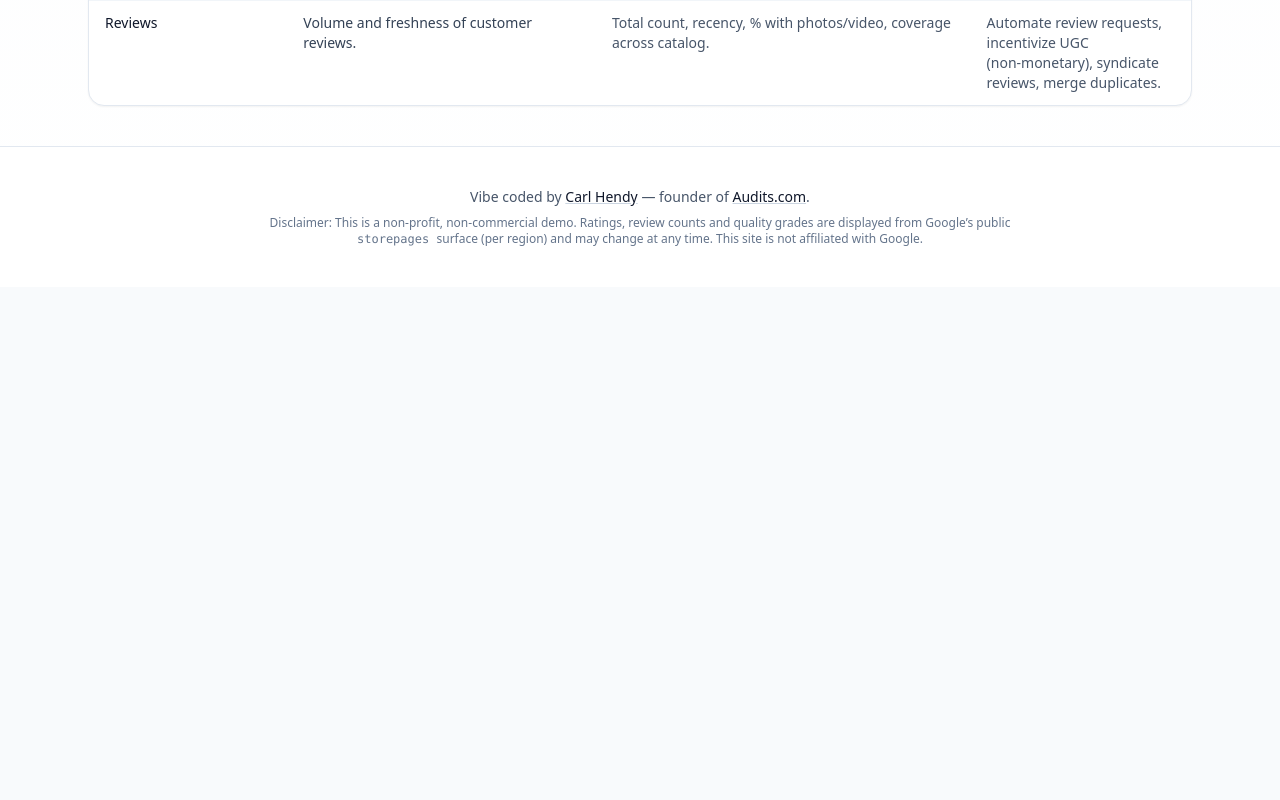
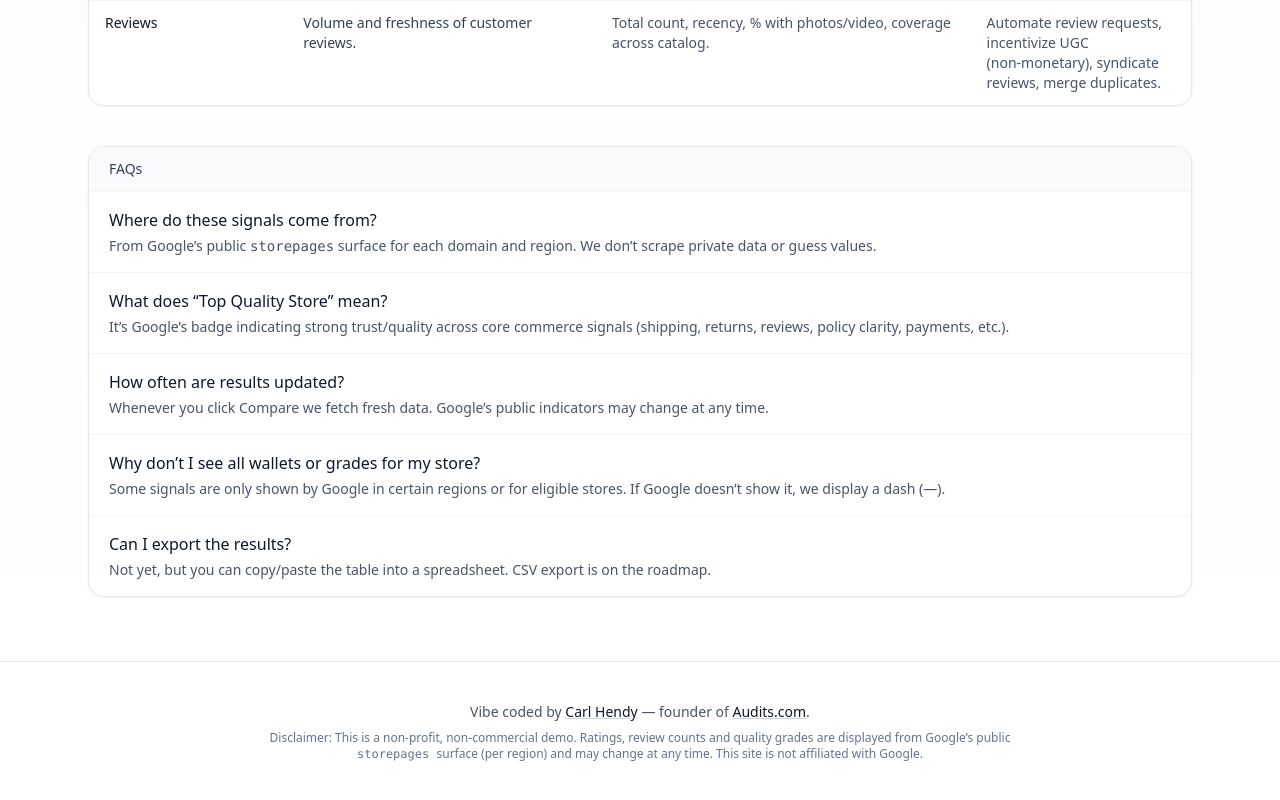
Before and after one commit to carlhendy/tsq-compartpr, a Next.js app: page / in a window 1280 px wide. Shown: the part 1206-2006 px from the top of the page. Before the commit the page ends 1493 px from the top, so only its background shows below. Built offline with nearby package versions, Linux system fonts and the light colour scheme.

Commit message:
Add files via upload

```diff
--- a/app/page.tsx
+++ b/app/page.tsx
@@ -142,7 +142,85 @@ export default function Page() {
   return (
     <main className="min-h-screen bg-gradient-to-b from-slate-50 to-white">
       {/* Hero */}
-      <section className="mx-auto max-w-6xl px-6 pt-16 pb-6 text-center">
+      {hasCompared && (
+        <section className="mx-auto max-w-6xl px-6 pb-16">
+          <div className="overflow-hidden rounded-2xl border border-slate-200 bg-white shadow-sm">
+            <table className="w-full table-fixed text-left">
+              <thead className="bg-slate-50 text-sm text-slate-600">
+                <tr className="[&>th]:px-4 [&>th]:py-3">
+                  <th className="w-[26%]">Store</th>
+                  <th className="w-[9%]">Top Quality Store</th>
+                  <th className="w-[10%]">Delivery time</th>
+                  <th className="w-[13%]">Shipping (quality)</th>
+                  <th className="w-[12%]">Return window</th>
+                  <th className="w-[13%]">Returns (quality)</th>
+                  <th className="w-[12%]">Wallets</th>
+                  <th className="w-[7%]">Rating</th>
+                  <th className="w-[8%]">Reviews</th>
+                </tr>
+              </thead>
+              <tbody className="divide-y divide-slate-100 text-sm text-slate-800">
+                {rows.length === 0 && (
+                  <tr>
+                    <td colSpan={9} className="px-4 py-10 text-center text-slate-500">
+                      {loading ? 'Fetching signals…' : 'No results yet.'}
+                    </td>
+                  </tr>
+                )}
+                {rows.map((row, i) => {
+                  const s = row.signals;
+                  return (
+                    <tr key={i} className="[&>td]:px-4 [&>td]:py-4">
+                      <td className="flex items-center gap-3 pr-2">
+                        <div className="h-10 w-10 overflow-hidden rounded-xl ring-1 ring-slate-200 bg-white">
+                          {s?.logo_url ? (
+                            // eslint-disable-next-line @next/next/no-img-element
+                            <img src={s.logo_url} alt="" className="h-full w-full object-cover" />
+                          ) : (
+                            <div className="h-full w-full bg-slate-100" />
+                          )}
+                        </div>
+                        <div className="leading-5">
+                          <div className="font-medium text-slate-900">{row.domain}</div>
+                        </div>
+                      </td>
+
+                      <td>
+                        {s
+                          ? (s.tqs_badge ? badge('Yes', 'green') : badge('No', 'red'))
+                          : row.error
+                          ? badge('Error', 'red')
+                          : badge('—', 'slate')}
+                      </td>
+
+                      <td className="tabular-nums">{s?.delivery_time || '—'}</td>
+
+                      <td>{badge(s?.section_grades?.shipping || '—', qualityTone(s?.section_grades?.shipping))}</td>
+
+                      <td className="tabular-nums">{s?.return_window || '—'}</td>
+
+                      <td>{badge(s?.section_grades?.returns || '—', qualityTone(s?.section_grades?.returns))}</td>
+
+                      <td className="truncate">{s?.e_wallets || '—'}</td>
+
+                      <td className="tabular-nums font-medium text-emerald-700">{s?.store_rating || '—'}</td>
+
+                      <td className="tabular-nums">{s?.review_count || '—'}</td>
+                    </tr>
+                  );
+                })}
+              </tbody>
+            </table>
+          </div>
+
+          <p className="mt-3 text-xs text-slate-500">
+            We query <span className="font-mono text-slate-700">google.com/storepages</span> for each domain (per region) via a US‑based serverless API.
+            Displayed “quality” grades (Exceptional/Great/Good/etc.) are Google’s public indicators on the Store page.
+          </p>
+        </section>
+      )}
+
+<section className="mx-auto max-w-6xl px-6 pt-16 pb-6 text-center">
         <h1 className="text-4xl font-bold tracking-tight text-slate-900 sm:text-5xl">
           Compare Google's Ratings for Ecommerce Stores</h1>
         <p className="mx-auto mt-4 max-w-2xl text-base leading-7 text-slate-600">
@@ -234,86 +312,53 @@ export default function Page() {
       </section>
 
       {/* Results (hidden until Compare) */}
-      {hasCompared && (
-        <section className="mx-auto max-w-6xl px-6 pb-16">
-          <div className="overflow-hidden rounded-2xl border border-slate-200 bg-white shadow-sm">
-            <table className="w-full table-fixed text-left">
-              <thead className="bg-slate-50 text-sm text-slate-600">
-                <tr className="[&>th]:px-4 [&>th]:py-3">
-                  <th className="w-[26%]">Store</th>
-                  <th className="w-[9%]">Top Quality Store</th>
-                  <th className="w-[10%]">Delivery time</th>
-                  <th className="w-[13%]">Shipping (quality)</th>
-                  <th className="w-[12%]">Return window</th>
-                  <th className="w-[13%]">Returns (quality)</th>
-                  <th className="w-[12%]">Wallets</th>
-                  <th className="w-[7%]">Rating</th>
-                  <th className="w-[8%]">Reviews</th>
-                </tr>
-              </thead>
-              <tbody className="divide-y divide-slate-100 text-sm text-slate-800">
-                {rows.length === 0 && (
-                  <tr>
-                    <td colSpan={9} className="px-4 py-10 text-center text-slate-500">
-                      {loading ? 'Fetching signals…' : 'No results yet.'}
-                    </td>
-                  </tr>
-                )}
-                {rows.map((row, i) => {
-                  const s = row.signals;
-                  return (
-                    <tr key={i} className="[&>td]:px-4 [&>td]:py-4">
-                      <td className="flex items-center gap-3 pr-2">
-                        <div className="h-10 w-10 overflow-hidden rounded-xl ring-1 ring-slate-200 bg-white">
-                          {s?.logo_url ? (
-                            // eslint-disable-next-line @next/next/no-img-element
-                            <img src={s.logo_url} alt="" className="h-full w-full object-cover" />
-                          ) : (
-                            <div className="h-full w-full bg-slate-100" />
-                          )}
-                        </div>
-                        <div className="leading-5">
-                          <div className="font-medium text-slate-900">{row.domain}</div>
-                        </div>
-                      </td>
 
-                      <td>
-                        {s
-                          ? (s.tqs_badge ? badge('Yes', 'green') : badge('No', 'red'))
-                          : row.error
-                          ? badge('Error', 'red')
-                          : badge('—', 'slate')}
-                      </td>
-
-                      <td className="tabular-nums">{s?.delivery_time || '—'}</td>
-
-                      <td>{badge(s?.section_grades?.shipping || '—', qualityTone(s?.section_grades?.shipping))}</td>
-
-                      <td className="tabular-nums">{s?.return_window || '—'}</td>
-
-                      <td>{badge(s?.section_grades?.returns || '—', qualityTone(s?.section_grades?.returns))}</td>
-
-                      <td className="truncate">{s?.e_wallets || '—'}</td>
-
-                      <td className="tabular-nums font-medium text-emerald-700">{s?.store_rating || '—'}</td>
-
-                      <td className="tabular-nums">{s?.review_count || '—'}</td>
-                    </tr>
-                  );
-                })}
-              </tbody>
-            </table>
-          </div>
-
-          <p className="mt-3 text-xs text-slate-500">
-            We query <span className="font-mono text-slate-700">google.com/storepages</span> for each domain (per region) via a US‑based serverless API.
-            Displayed “quality” grades (Exceptional/Great/Good/etc.) are Google’s public indicators on the Store page.
-          </p>
-        </section>
-      )}
 
       {/* Footer */}
-      <footer className="border-t border-slate-200 bg-white/90 py-10 text-center text-sm text-slate-600">
+
+      {/* FAQs */}
+      <section className="mx-auto max-w-6xl px-6 pb-16">
+        <div className="overflow-hidden rounded-2xl border border-slate-200 bg-white shadow-sm">
+          <div className="border-b border-slate-100 bg-slate-50 px-5 py-3">
+            <h2 className="text-sm font-medium text-slate-700">FAQs</h2>
+          </div>
+          <div className="divide-y divide-slate-100">
+            <div className="px-5 py-4">
+              <h3 className="font-medium text-slate-900">Where do these signals come from?</h3>
+              <p className="mt-1 text-sm text-slate-600">
+                From Google’s public <span className="font-mono">storepages</span> surface for each domain and region. We don’t scrape private data or guess values.
+              </p>
+            </div>
+            <div className="px-5 py-4">
+              <h3 className="font-medium text-slate-900">What does “Top Quality Store” mean?</h3>
+              <p className="mt-1 text-sm text-slate-600">
+                It’s Google’s badge indicating strong trust/quality across core commerce signals (shipping, returns, reviews, policy clarity, payments, etc.).
+              </p>
+            </div>
+            <div className="px-5 py-4">
+              <h3 className="font-medium text-slate-900">How often are results updated?</h3>
+              <p className="mt-1 text-sm text-slate-600">
+                Whenever you click Compare we fetch fresh data. Google’s public indicators may change at any time.
+              </p>
+            </div>
+            <div className="px-5 py-4">
+              <h3 className="font-medium text-slate-900">Why don’t I see all wallets or grades for my store?</h3>
+              <p className="mt-1 text-sm text-slate-600">
+                Some signals are only shown by Google in certain regions or for eligible stores. If Google doesn’t show it, we display a dash (—).
+              </p>
+            </div>
+            <div className="px-5 py-4">
+              <h3 className="font-medium text-slate-900">Can I export the results?</h3>
+              <p className="mt-1 text-sm text-slate-600">
+                Not yet, but you can copy/paste the table into a spreadsheet. CSV export is on the roadmap.
+              </p>
+            </div>
+          </div>
+        </div>
+      </section>
+
+
+<footer className="border-t border-slate-200 bg-white/90 py-10 text-center text-sm text-slate-600">
         <p className="mb-2">
           Vibe coded by{' '}
           <a href="https://carlhendy.com" target="_blank" rel="noreferrer" className="font-medium text-slate-900 underline decoration-slate-300 hover:decoration-slate-500">
```
